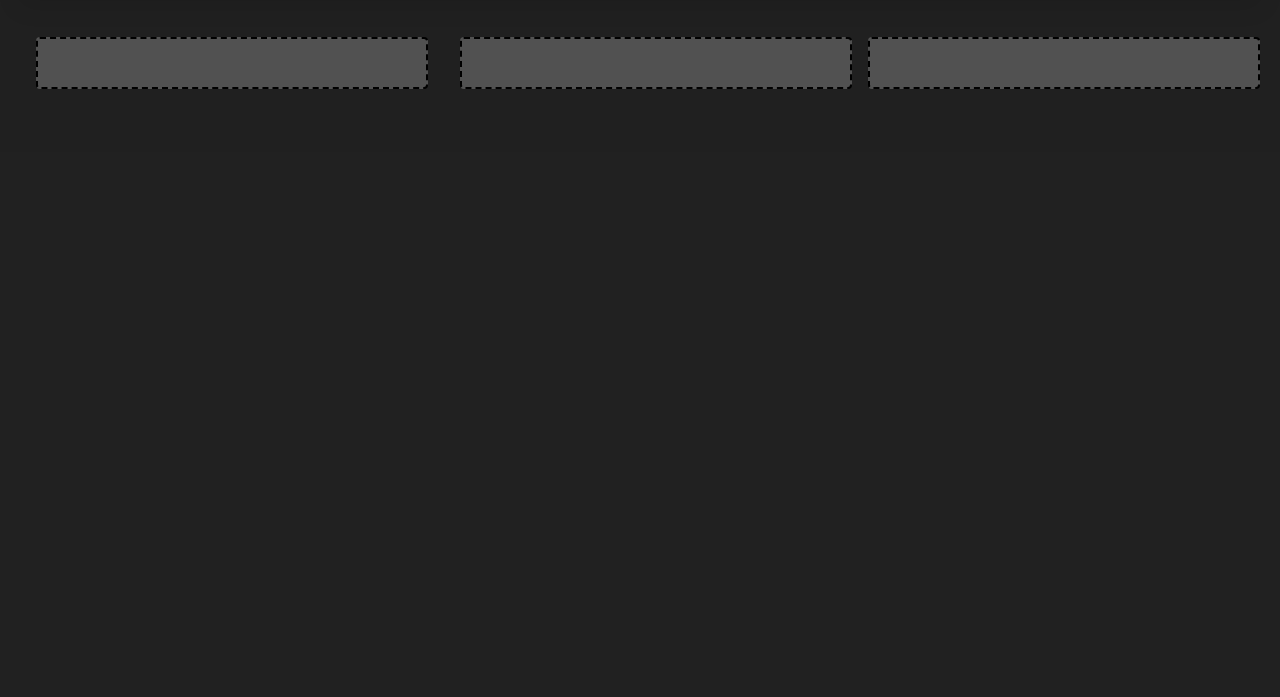
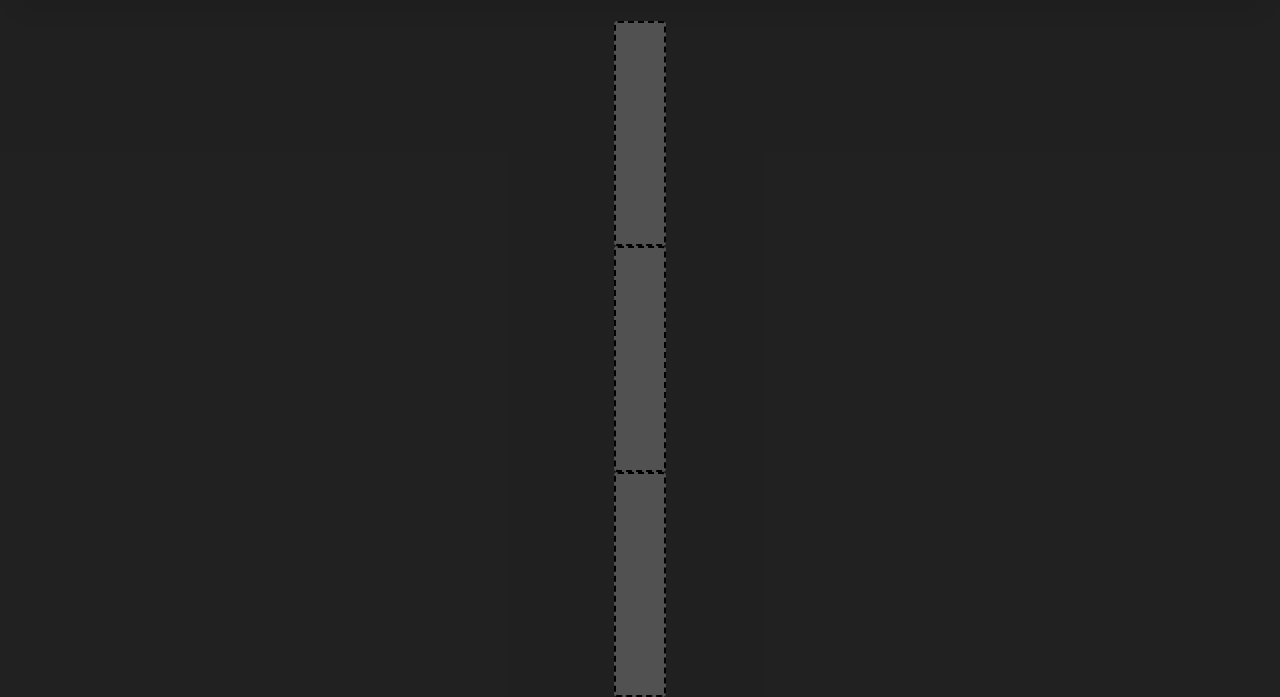
Before and after one commit to tkillip7/377-Project, a plain HTML site: page src/index.html in a window 1280 px wide. Shown: the part 103-800 px from the top of the page. Drawn offline with Linux system fonts and the light colour scheme.

Commit message:
centered all three columns

```diff
--- a/src/style.css
+++ b/src/style.css
@@ -50,7 +50,7 @@ html {
     display: flex;
     justify-content: space-evenly;
     align-items: flex-start;
-    flex-direction: row;
+    flex-direction: column;
     flex:1;
 
   }
@@ -100,24 +100,17 @@ html {
 
   .first {
     background-color: rgb(81, 81, 81);
-    flex: 0 1 auto;
-    margin: 1rem;
-    padding: 1.5rem;
-    flex: 1;
-  }
-
-  .second {
-    background-color: rgb(81, 81, 81);
     flex: 1 2 auto;
-    margin: 1rem;
+    margin: 1rem auto 0;
     align-items: center;
     justify-content: flex-start;
     display: flex;
     flex-direction: column;
     flex: 1;
+    margin-top: auto;
   }
 
-  .third {
+  .second {
     background-color: rgb(81, 81, 81);
     flex: 1 2 auto;
     margin: 1rem auto 0;
@@ -126,4 +119,15 @@ html {
     display: flex;
     flex-direction: column;
     flex: 1;
+    margin-top: auto;
   }
+
+  .third {
+    background-color: rgb(81, 81, 81);
+    flex: 1 2 auto;
+    align-items: center;
+    justify-content: flex-start;
+    display: flex;
+    flex-direction: column;
+    flex: 1;
+  }
```
